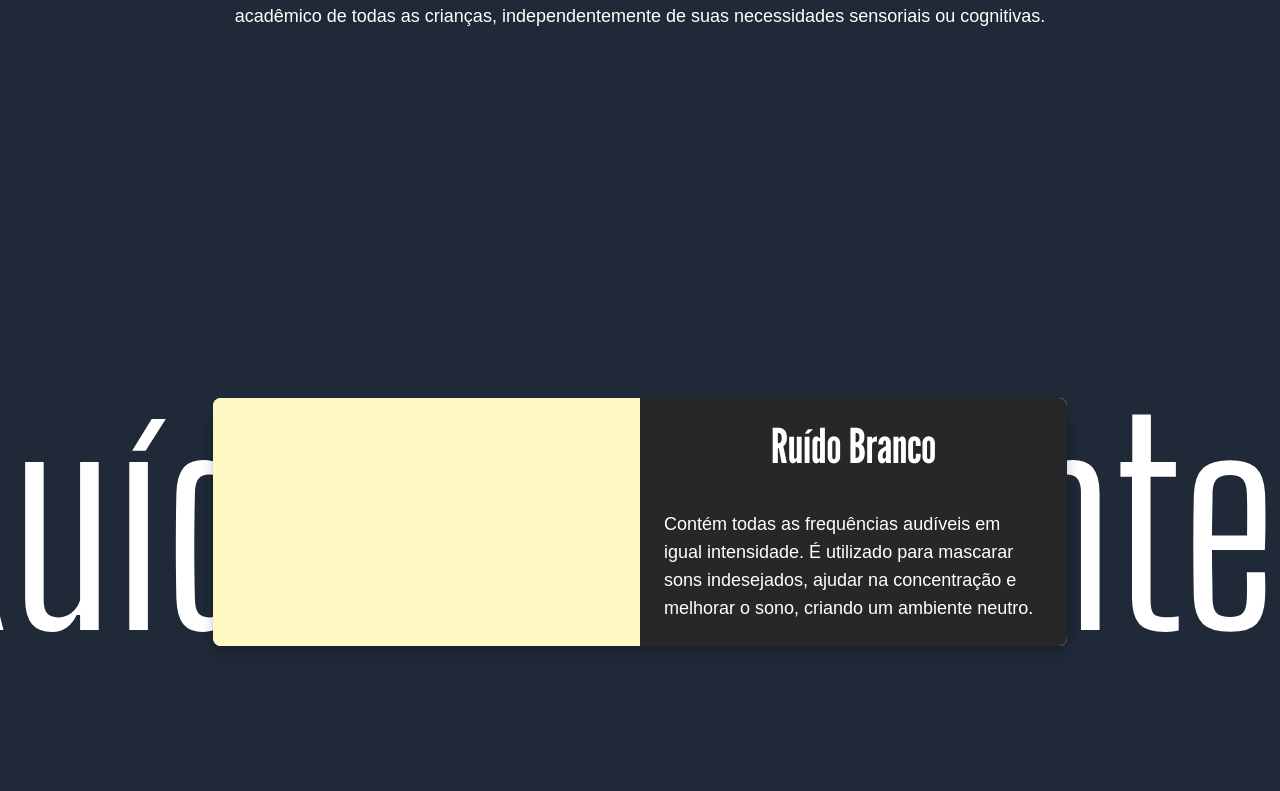
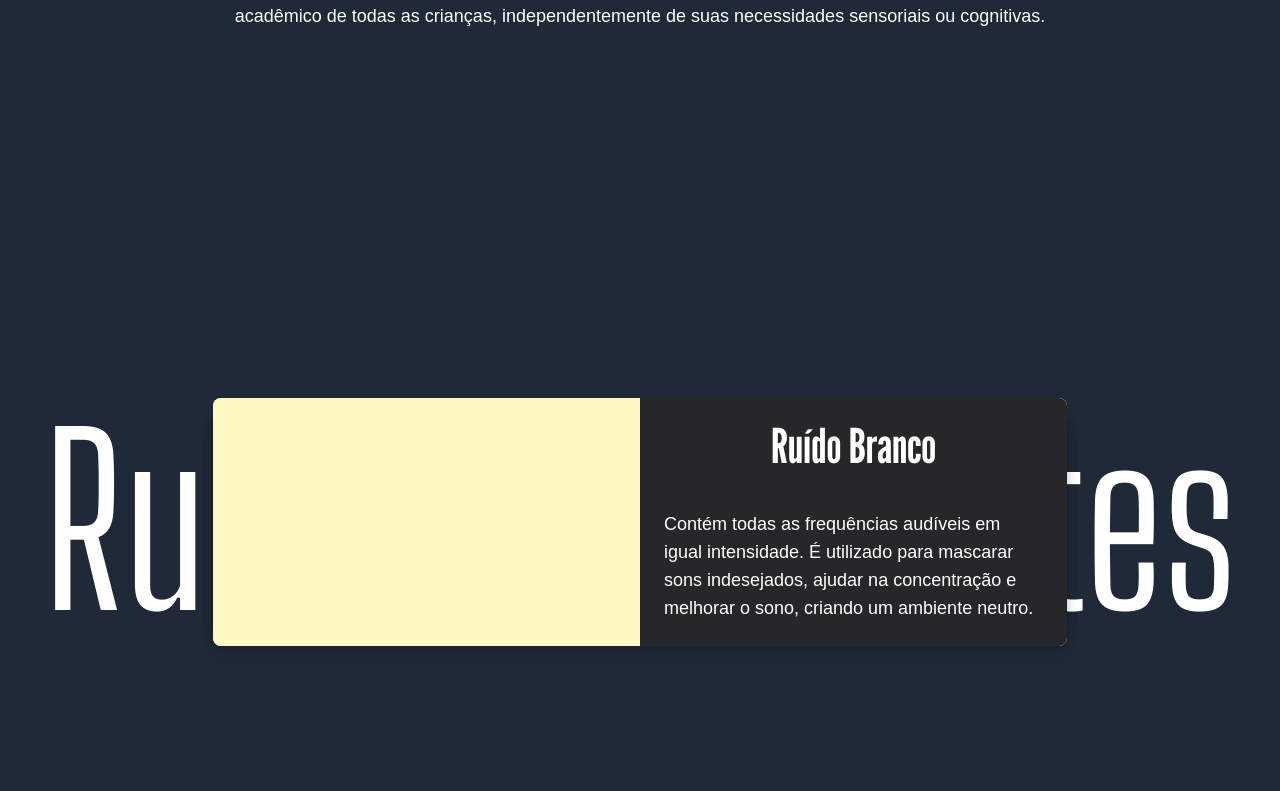
Before and after one commit to jpfcordeiro/landing_page_calmwave, a React (Create React App) app: page / in a window 1280 px wide. Shown: the part 2329-3120 px from the top of the page. Built offline with nearby package versions, Linux system fonts and the light colour scheme.

Commit message:
correção imagem de fundo

```diff
--- a/src/components/CardHover.js
+++ b/src/components/CardHover.js
@@ -38,7 +38,7 @@ const CardHover = () => {
       className="relative h-screen bg-gray-800 flex items-center justify-center text-center overflow-hidden"
     >
       {/* Texto de fundo */}
-      <h2 className="absolute inset-0 text-7xl md:text-[200px] lg:text-[280px] font-shoulders text-white z-1 break-words flex items-center justify-center">
+      <h2 className="absolute inset-0 text-7xl md:text-[200px] lg:text-[230px] font-shoulders text-white z-1 break-words flex items-center justify-center">
         Ruídos Calmantes
       </h2>
 
```
